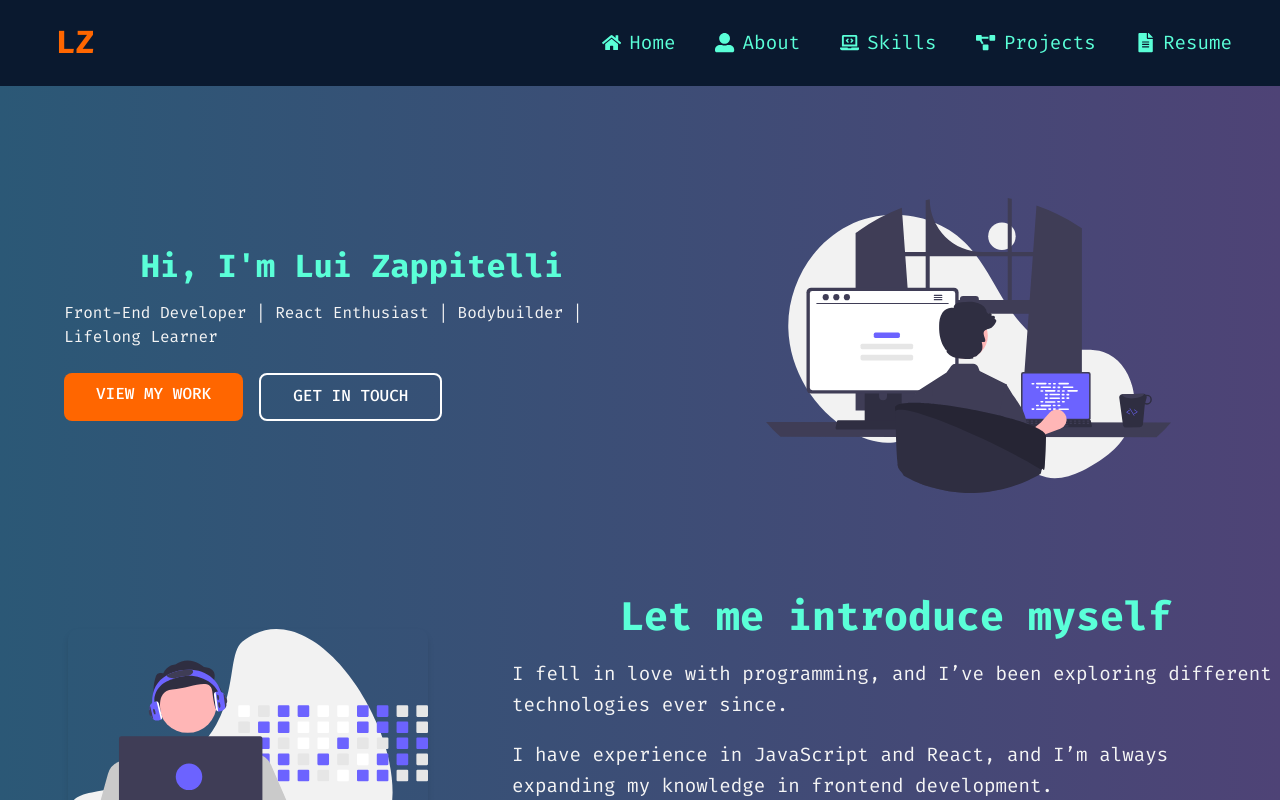
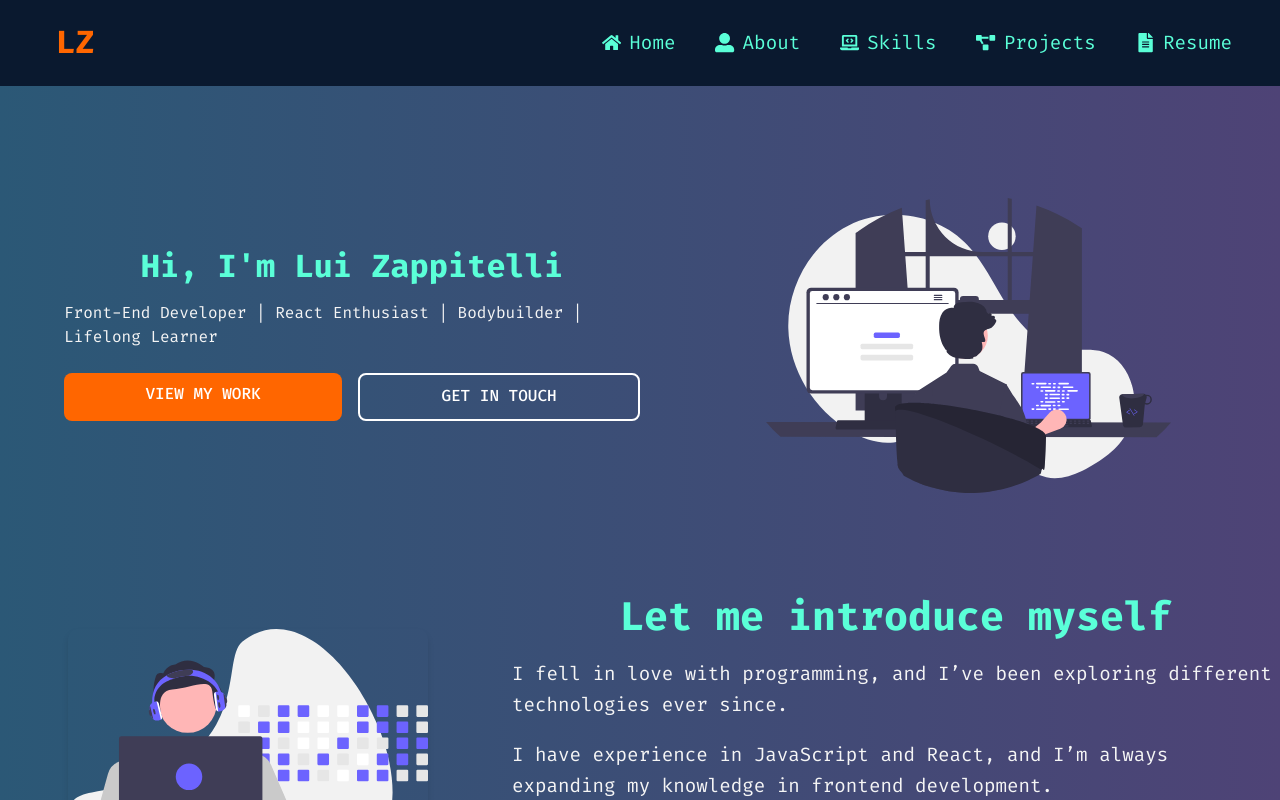
Before and after one commit to lzappo/my-portfolio, a React (Vite) app: page / in a window 1280 px wide. Shown: the top 800 px of the page. Built offline with nearby package versions, Linux system fonts and the light colour scheme.

Commit message:
attempted ContactButton component

```diff
--- /dev/null
+++ b/src/components/ContactButton.jsx
@@ -0,0 +1,36 @@
+import "../styles/ContactButton.css";
+import { useState, useEffect } from "react";
+
+const ContactButton = () => {
+  const [emailSent, setEmailSent] = useState(false);
+
+  useEffect(() => {
+    if (localStorage.getItem("emailSent")) {
+      setEmailSent(true);
+      localStorage.removeItem("emailSent"); // Remove the flag after showing
+    }
+  }, []);
+
+  const handleClick = () => {
+    localStorage.setItem("emailSent", "true"); // Store the flag
+  };
+
+  return (
+    <div className="contact-container">
+      <a
+        href="mailto:luizappitelli@gmail.com?subject=Let's%20Connect&body=Hi%20Lui,%20I%20saw%20your%20portfolio%20and%20wanted%20to%20reach%20out!"
+        className="btn secondary-btn"
+        onClick={handleClick}
+      >
+        Get in Touch
+      </a>
+      {emailSent && (
+        <p className="email-confirmation">
+          ✅ Email Sent! Thanks for reaching out.
+        </p>
+      )}
+    </div>
+  );
+};
+
+export default ContactButton;
--- a/src/pages/HomePage.jsx
+++ b/src/pages/HomePage.jsx
@@ -5,6 +5,7 @@ import bodybuilderImage from "../assets/developer-image.svg";
 import { motion } from "framer-motion";
 import "../styles/HomePage.css";
 import FindMeOn from "@/components/FindMeOn";
+import ContactButton from "@/components/ContactButton";
 
 const HomePage = () => {
   return (
@@ -30,7 +31,10 @@ const HomePage = () => {
             <Link href="#projects" to="/projects" className="btn primary-btn">
               View My Work
             </Link>
-            <a href="#contact" className="btn secondary-btn">
+            <a
+              href="mailto:luizappitelli@gmail.com?subject=Let's%20Connect&body=Hi%20Lui,%20I%20saw%20your%20portfolio%20and%20wanted%20to%20reach%20out!"
+              className="btn secondary-btn"
+            >
               Get in Touch
             </a>
           </motion.div>
--- /dev/null
+++ b/src/styles/ContactButton.css
@@ -0,0 +1,15 @@
+.contact-container {
+    display: flex;
+}
+
+.email-confirmation {
+    color: #5affd8;
+    font-size: 1rem;
+    margin-top: 1rem;
+    animation: fadeIn 0.5s ease-in-out;
+  }
+
+  @keyframes fadeIn {
+    from { opacity: 0; transform: translateY(-5px); }
+    to { opacity: 1; transform: translateY(0); }
+  }
--- a/src/styles/HomePage.css
+++ b/src/styles/HomePage.css
@@ -200,15 +200,16 @@
 
     /* 📌 BUTTON STYLES */
     .hero-buttons {
-      flex-direction: row;
-      gap: 1rem;
+      justify-content: space-between;
     }
 
-    .btn {
+   .hero-buttons .btn {
       padding: 0.8rem 2rem;
       font-size: 1rem;
       border-radius: 8px;
       transition: all 0.3s ease-in-out;
+      flex: 1;
+      text-align: center;
     }
 
     .btn:hover {
--- a/src/styles/ProjectsPage.css
+++ b/src/styles/ProjectsPage.css
@@ -40,7 +40,6 @@
     padding: 1.5rem;
     text-align: center;
     transition: transform 0.3s ease-in-out, box-shadow 0.3s ease-in-out;
-    background: rgba(255, 255, 255, 0.05); /* Light transparent background */
   }
 
   .project-card:hover {
```
